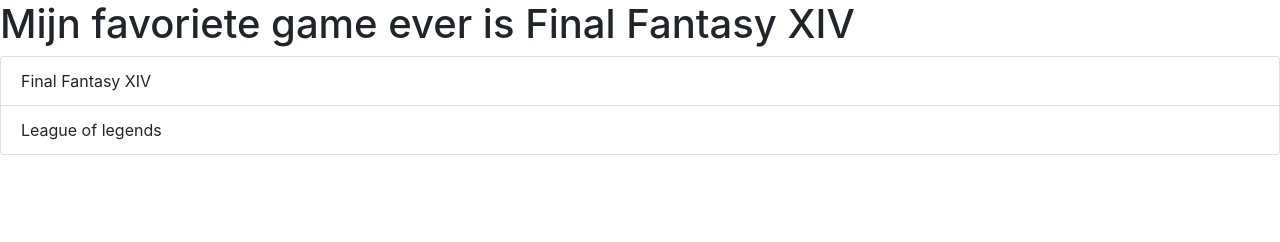
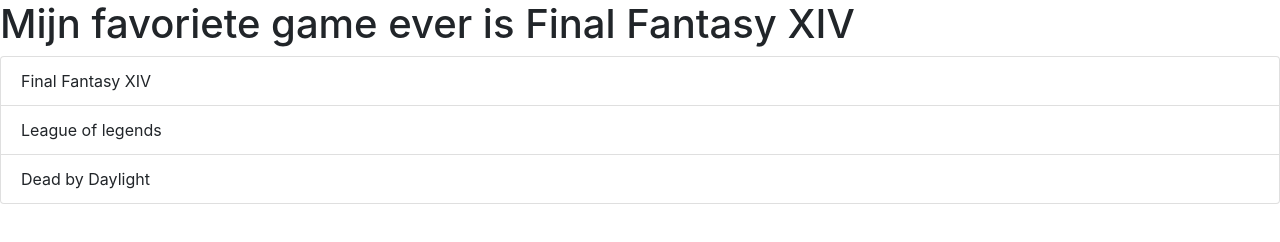
Before and after one commit to AiydenGlitch/verb-Aiyden-Jellema-311553, a plain HTML site: page index.html in a window 1280 px wide. Drawn offline with nearby package versions, Linux system fonts and the light colour scheme.

Commit message:
derde game

```diff
--- a/index.html
+++ b/index.html
@@ -15,6 +15,7 @@
     <ul class="list-group">
         <li class="list-group-item">Final Fantasy XIV</li>
         <li class="list-group-item">League of legends</li>
+        <li class="list-group-item">Dead by Daylight</li>
       </ul>
 
     <!-- Optional JavaScript -->
```
